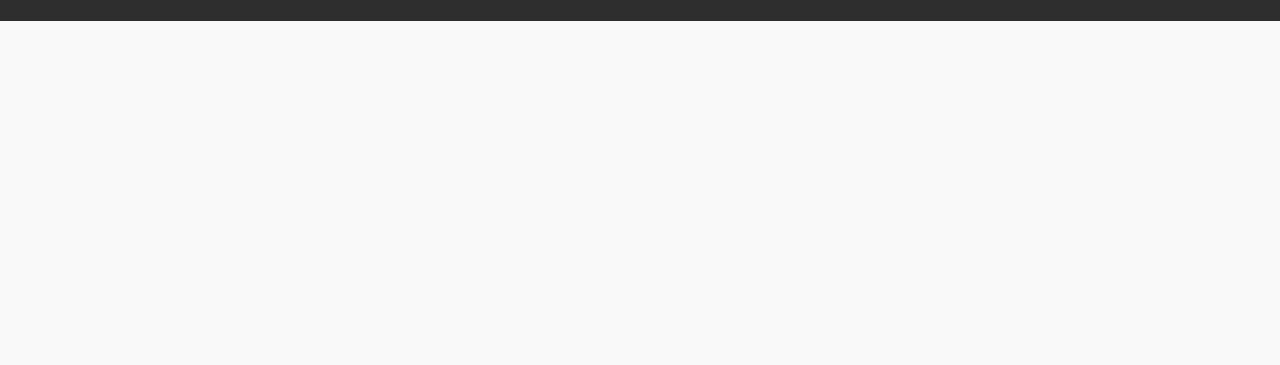
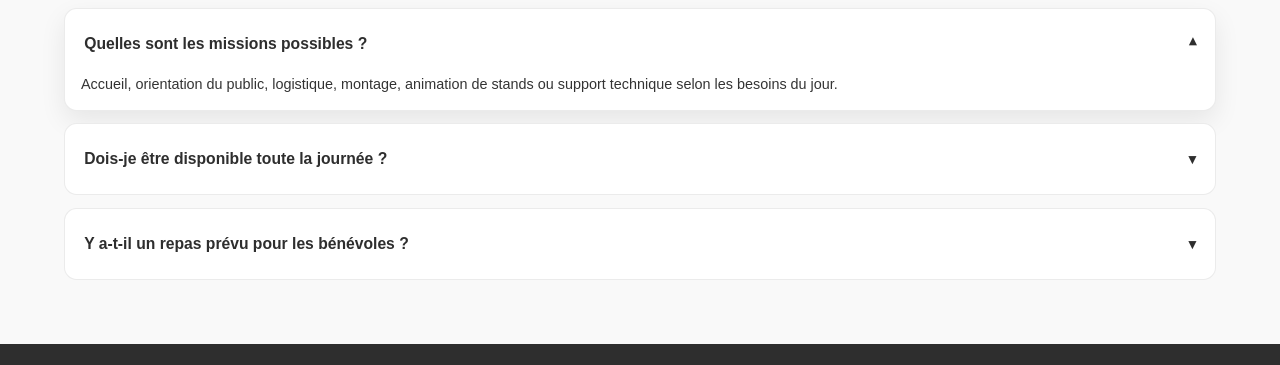
Before and after one commit to Ayuka-artwork/robovaly, a plain HTML site: page inscription-staff.html in a window 1280 px wide. Shown: the part 1052-1417 px from the top of the page. Before the commit the page ends 1073 px from the top, so only its background shows below. Drawn offline with Linux system fonts and the light colour scheme; a web font is replaced by a local one.

Commit message:
Add FAQ section to staff registration page
Introduces a new FAQ section addressing common questions for staff, including possible missions, availability requirements, and meal provisions.

```diff
--- a/inscription-staff.html
+++ b/inscription-staff.html
@@ -124,6 +124,30 @@
 		</div>
 	</section>
 
+	<section class="section section-compact faq">
+		<h2>FAQ staff</h2>
+		<div class="faq-list">
+			<details open>
+				<summary>Quelles sont les missions possibles ?</summary>
+				<p>
+					Accueil, orientation du public, logistique, montage, animation de stands ou support technique selon les besoins du jour.
+				</p>
+			</details>
+			<details>
+				<summary>Dois-je être disponible toute la journée ?</summary>
+				<p>
+					Non, tu peux indiquer une disponibilité partielle (matin, après-midi) dans le formulaire.
+				</p>
+			</details>
+			<details>
+				<summary>Y a-t-il un repas prévu pour les bénévoles ?</summary>
+				<p>
+					Oui, un espace pause est prévu et des collations seront mises à disposition.
+				</p>
+			</details>
+		</div>
+	</section>
+
 </main>
 
 <footer class="footer">
```
